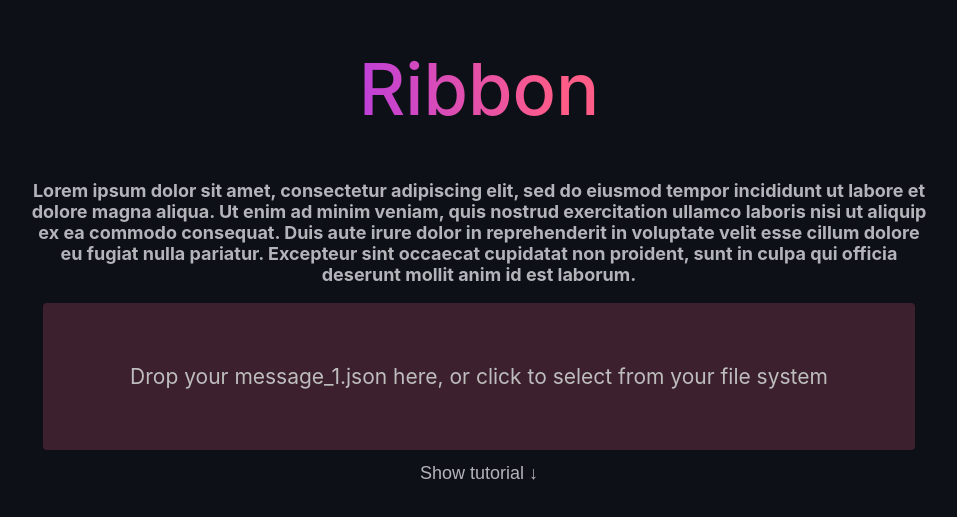
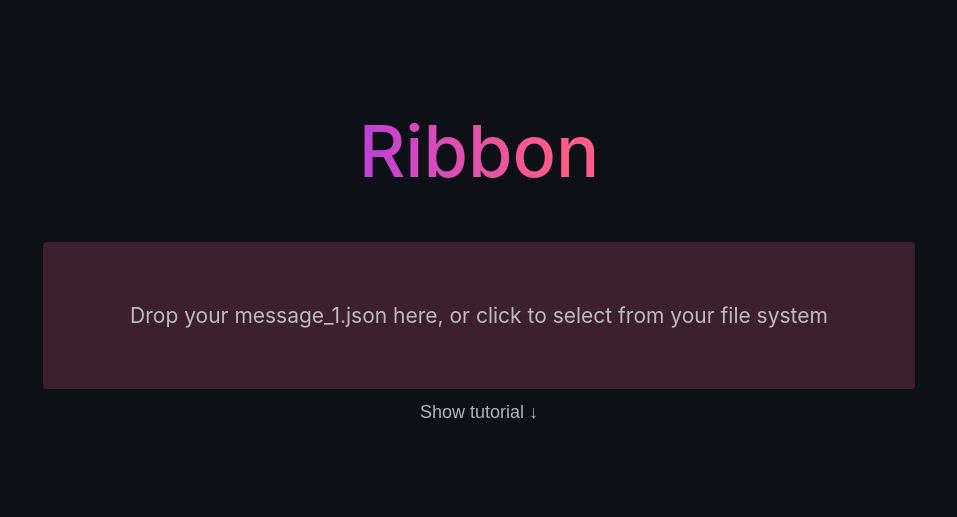
Before and after one commit to a-lafrance/Ribbon, a React (Create React App) app in the folder frontend/: page / in a window 1280 px wide. Shown: the part 159-676 px from the top of the page, without its empty margins (161-1118 px from the left). Built offline with nearby package versions, Linux system fonts and the light colour scheme.

Commit message:
made cleaner

```diff
--- a/frontend/src/App.js
+++ b/frontend/src/App.js
@@ -77,7 +77,6 @@
       <div className="App">
         <div className="container">
           <h1><span className="bolded">Ribbon</span></h1>
-          <h3>Lorem ipsum dolor sit amet, consectetur adipiscing elit, sed do eiusmod tempor incididunt ut labore et dolore magna aliqua. Ut enim ad minim veniam, quis nostrud exercitation ullamco laboris nisi ut aliquip ex ea commodo consequat. Duis aute irure dolor in reprehenderit in voluptate velit esse cillum dolore eu fugiat nulla pariatur. Excepteur sint occaecat cupidatat non proident, sunt in culpa qui officia deserunt mollit anim id est laborum.</h3>
           <StyledDropzone onFileInput={this.props.onFileInput}/>
           <button onClick={this.toggleTutorial}>{this.state.displayTutorial ? 'Hide tutorial ↑' : 'Show tutorial ↓'}</button>
           {this.state.displayTutorial && <Tutorial />}
```
